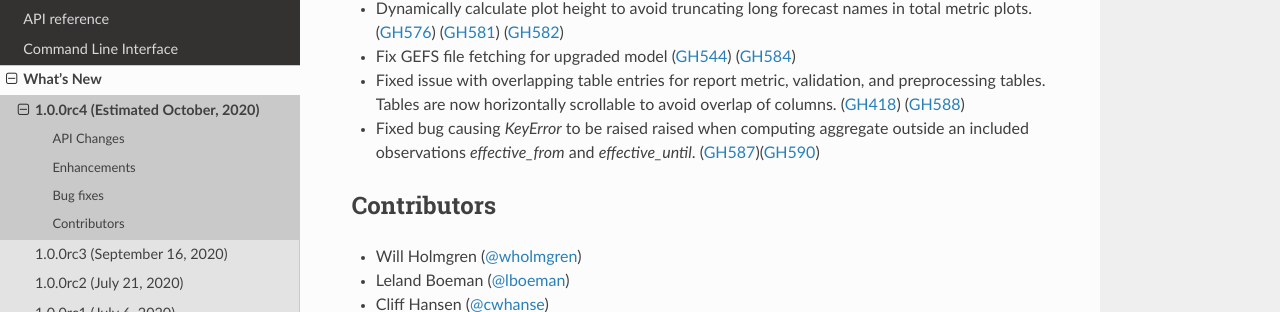
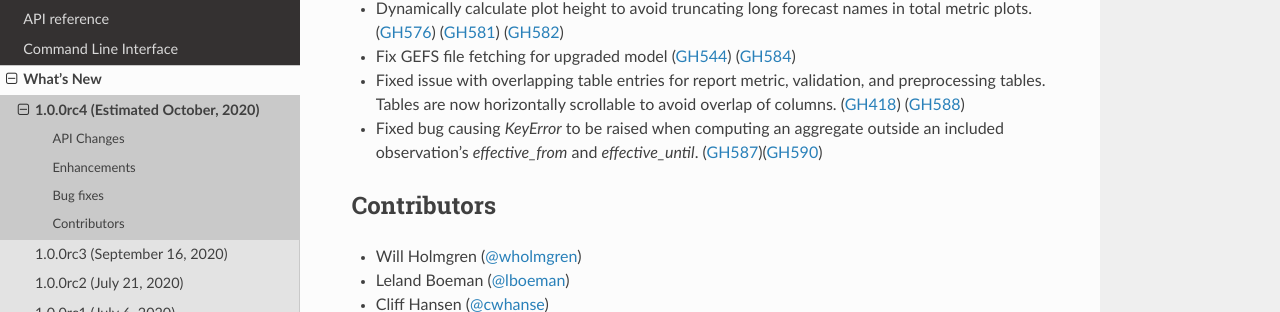
Before and after one commit to SolarArbiter/solarforecastarbiter-core, a Sphinx documentation site: the page built from docs/source/whatsnew/1.0.0rc4.rst, in a window 1280 px wide and 900 px high, scrolled down 959 px. Shown: the part 274-586 px from the top of the window. Built offline with Sphinx 7.4.7 and the Read the Docs theme 2.0.0, drawn with Linux system fonts in a browser that asks for light colours.

Commit message:
Update docs/source/whatsnew/1.0.0rc4.rst
Co-authored-by: Tony Lorenzo <atlorenzo@email.arizona.edu>

```diff
--- a/docs/source/whatsnew/1.0.0rc4.rst
+++ b/docs/source/whatsnew/1.0.0rc4.rst
@@ -66,8 +66,8 @@ Bug fixes
 * Fixed issue with overlapping table entries for report metric, validation, and
   preprocessing tables. Tables are now horizontally scrollable to avoid overlap
   of columns. (:issue:`418`) (:pull:`588`)
-* Fixed bug causing `KeyError` to be raised raised when computing aggregate
-  outside an included observations `effective_from` and `effective_until`.
+* Fixed bug causing `KeyError` to be raised when computing an aggregate
+  outside an included observation's `effective_from` and `effective_until`.
   (:issue:`587`)(:pull:`590`)
 
 
```
